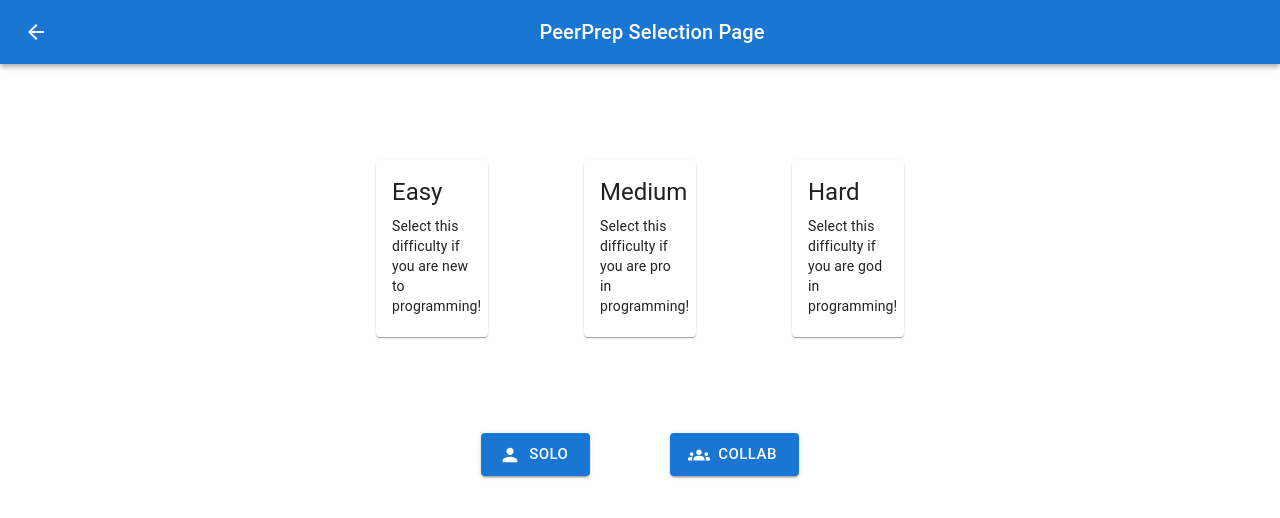
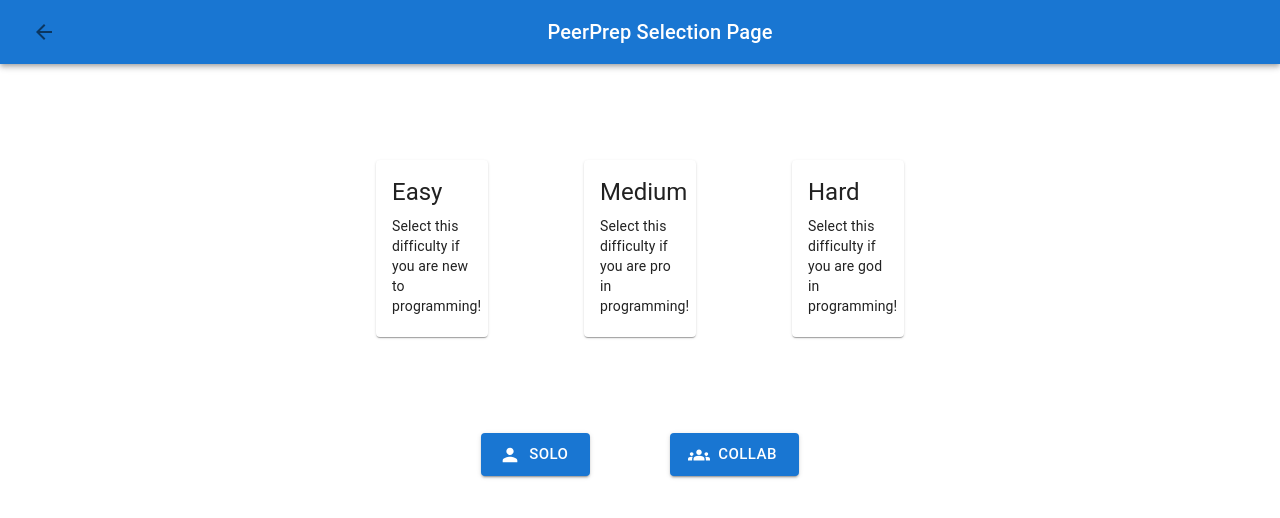
Before and after one commit to CS3219-AY2223S1/cs3219-project-ay2223s1-g30, a React (Create React App) app in the folder frontend/: page /selection in a window 1280 px wide. Shown: the top 518 px of the page. Built offline with nearby package versions, Linux system fonts and the light colour scheme; no server answers.

Commit message:
Make Back button hoverable

```diff
--- a/frontend/src/components/SelectionPage.js
+++ b/frontend/src/components/SelectionPage.js
@@ -1,13 +1,13 @@
 import {
 	Box,
 	Button,
-	ButtonGroup,
 	Typography,
 	Card,
 	Toolbar,
 	CardContent,
 	CardActionArea,
 	Grid,
+	IconButton,
 } from "@mui/material";
 import ArrowBackIcon from '@mui/icons-material/ArrowBack';
 import { useState, useEffect } from "react";
@@ -16,7 +16,6 @@ import {socket} from "./services/socket";
 import {TimerDialog} from "./Dialog";
 import MuiAppBar from "@mui/material/AppBar"
 import GroupsIcon from '@mui/icons-material/Groups';
-import PersonIcon from '@mui/icons-material/Person';
 import Person from "@mui/icons-material/Person";
 
 function SelectionPage() {
@@ -43,7 +42,9 @@ function SelectionPage() {
 					sx = {{
 						pr: '24px',
 					}}>
-					<ArrowBackIcon onClick={event => window.location.replace(`/dashboard`)}/>
+						<IconButton sx={{ "&:hover": { color: "grey" } }} onClick={event => window.location.replace(`/dashboard`)}>
+							<ArrowBackIcon/>
+						</IconButton>
 						<Typography
 							component = 'h1'
 							variant = 'h6'
@@ -113,7 +114,7 @@ function SelectionPage() {
 					<Button
 					variant="contained"
 					size={"large"}
-					startIcon={<PersonIcon/>}
+					startIcon={<Person/>}
 					onClick={() => handleSolo(socket, difficulty)}>Solo</Button>
 				</Grid>
 				<Grid item>
```
